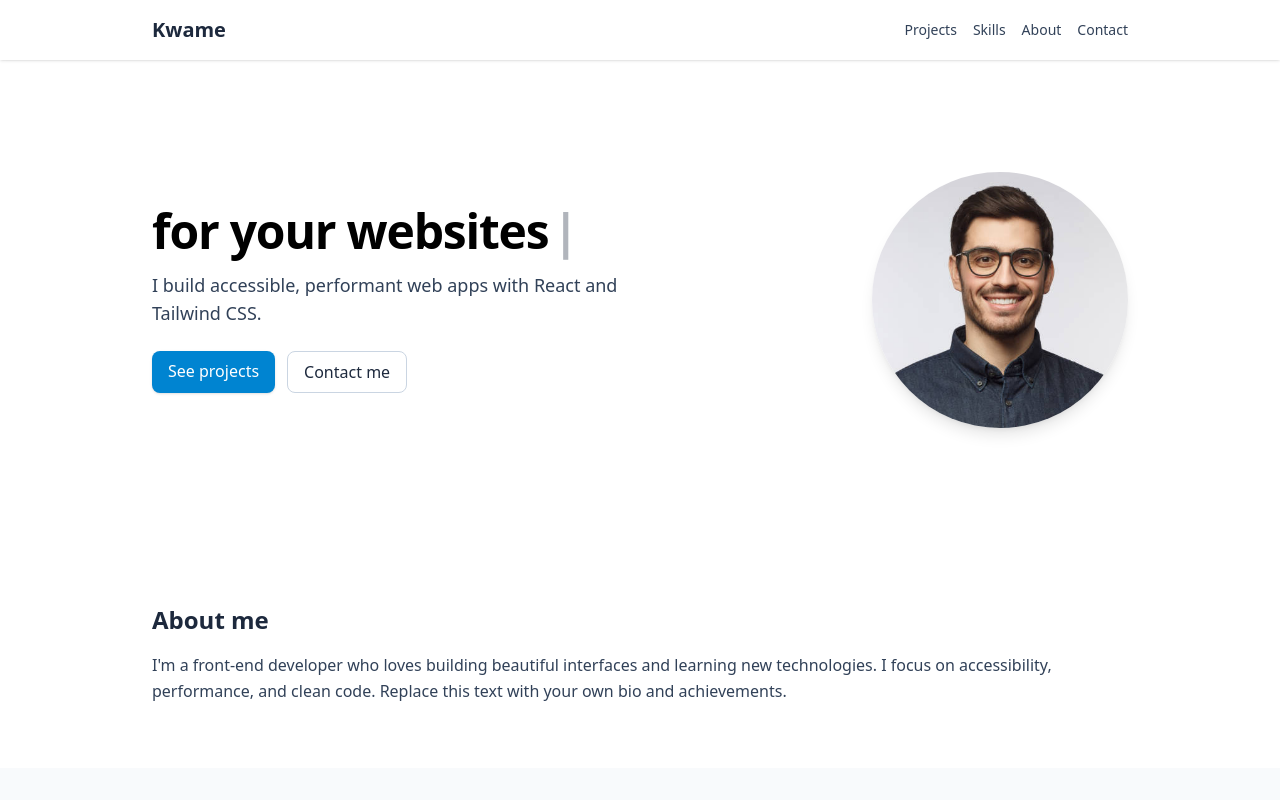
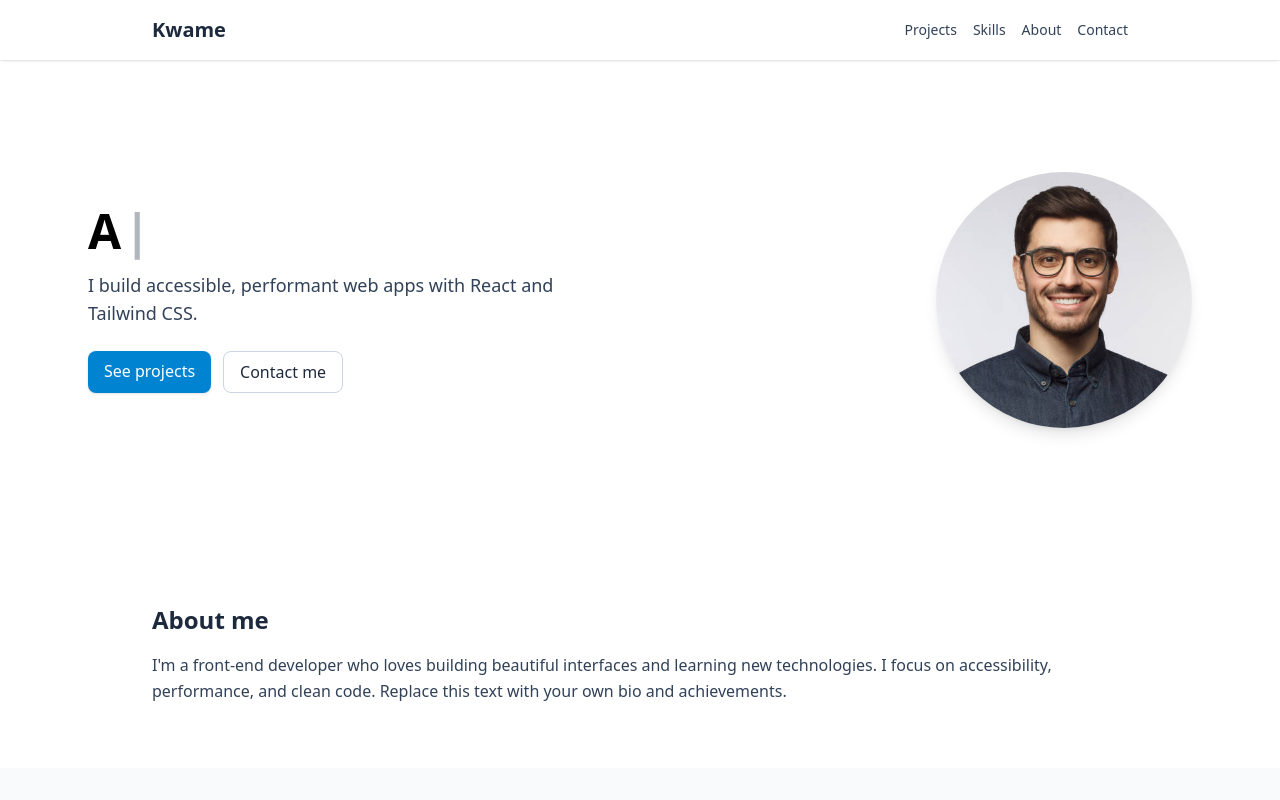
Before and after one commit to Typher7/react-portfolio, a React (Vite) app: page / in a window 1280 px wide. Shown: the top 800 px of the page. Built offline with nearby package versions, Linux system fonts and the light colour scheme.

Commit message:
added a typing effect

```diff
--- a/src/components/Hero.jsx
+++ b/src/components/Hero.jsx
@@ -6,10 +6,10 @@ export default function Hero() {
 
   return (
     <section className="min-h-[60vh] flex items-center" id="hero">
-      <div className="max-w-5xl mx-auto px-6 py-16 grid md:grid-cols-2 gap-8 items-center">
+      <div className="max-w-6xl mx-auto px-6 py-16 grid md:grid-cols-2 gap-8 items-center">
         <div>
           <TextType
-            text={["Text typing effect", "for your websites", "Happy coding!"]}
+            text={["I am Kwame", "A web developer."]}
             className="text-4xl md:text-5xl font-extrabold mb-4"
             typingSpeed={75}
             pauseDuration={1500}
```
